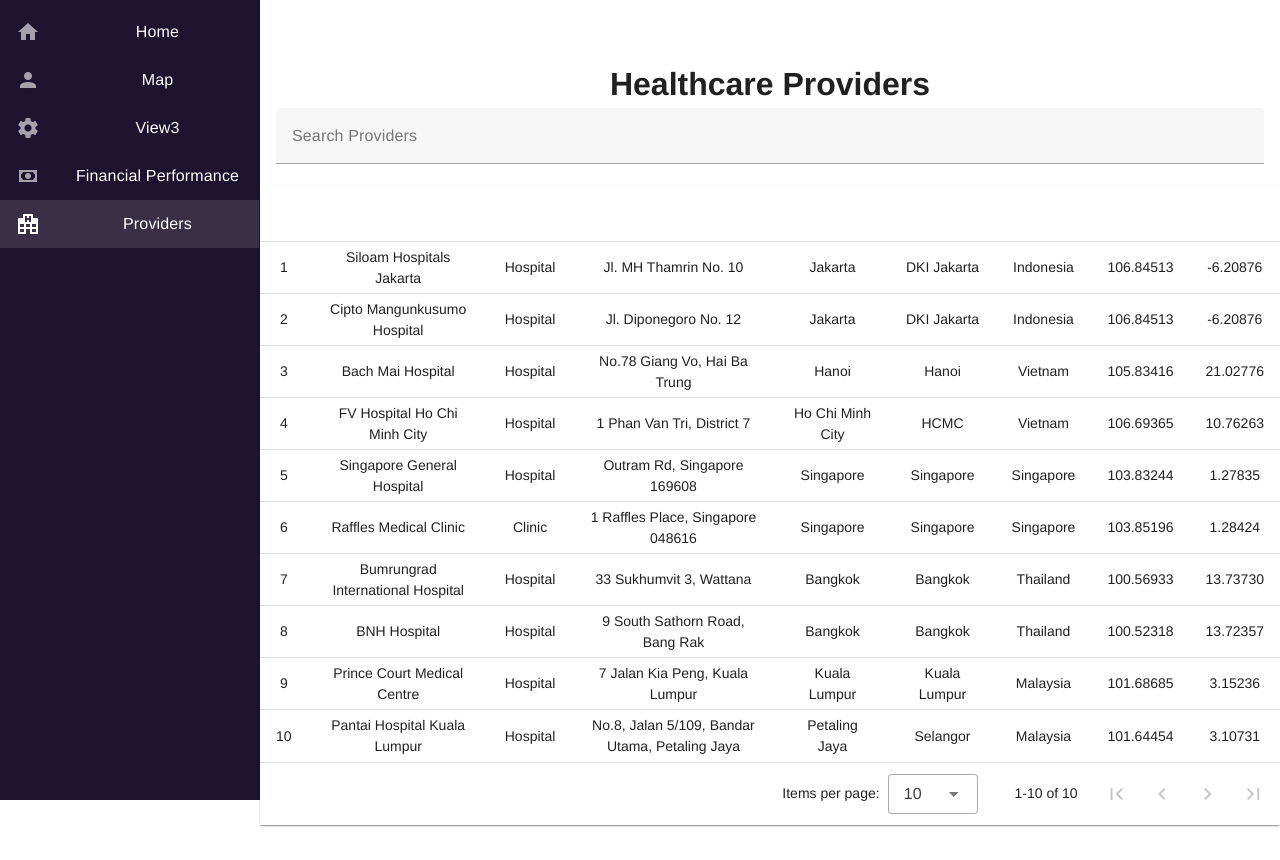
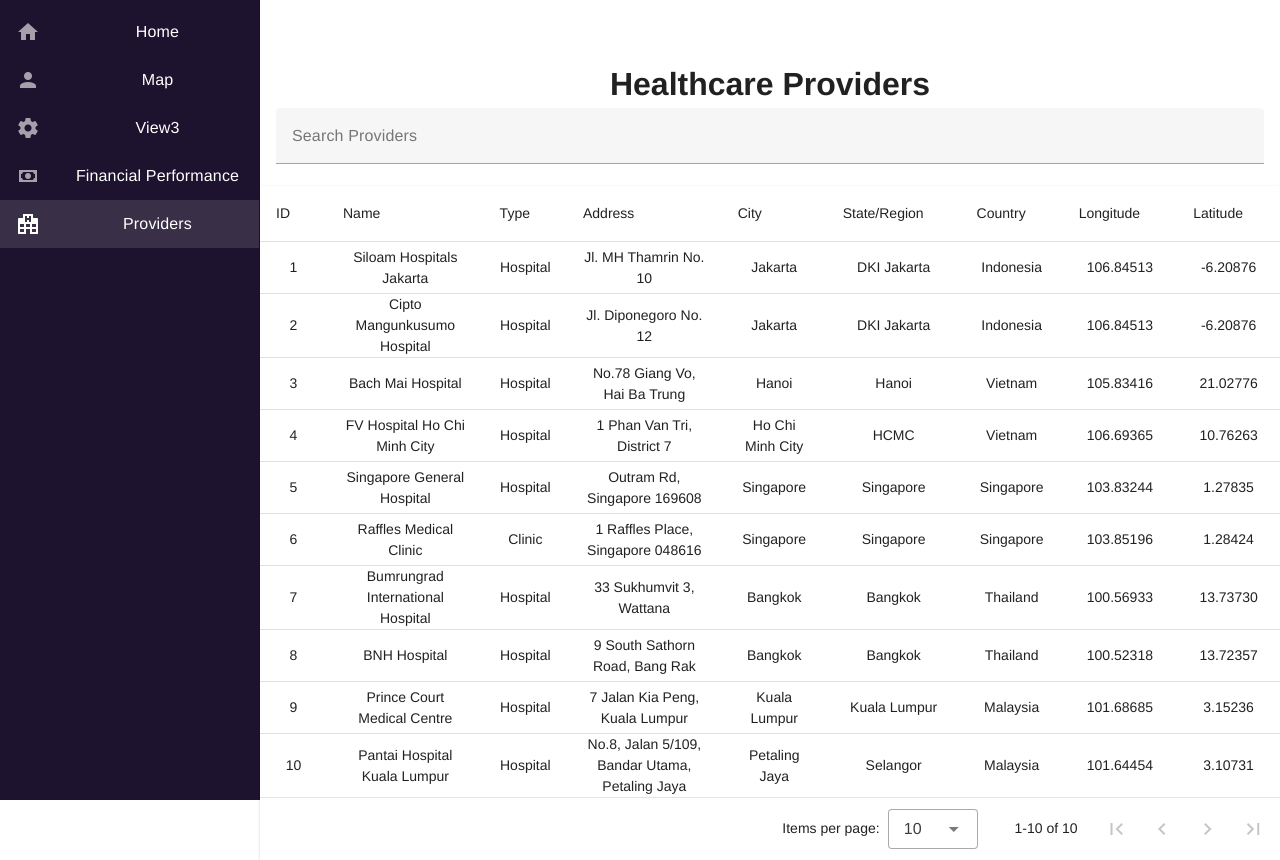
Before and after one commit to johnnythesnake12/bt4103-group17-dashboard-fe, a Vue app in the folder bt4103-group17-dashboard-fe/: page /providers in a window 1280 px wide. Built offline with nearby package versions, Linux system fonts and the light colour scheme.

Commit message:
Updated headers to be visible on the Providers View

```diff
--- a/bt4103-group17-dashboard-fe/src/views/ProvidersView.vue
+++ b/bt4103-group17-dashboard-fe/src/views/ProvidersView.vue
@@ -135,15 +135,15 @@
         }
       ],
       headers: [
-        { text: "ID", value: "provider_id" },
-        { text: "Name", value: "provider_name" },
-        { text: "Type", value: "provider_type" },
-        { text: "Address", value: "address" },
-        { text: "City", value: "city" },
-        { text: "State/Region", value: "state_region" },
-        { text: "Country", value: "country" },
-        { text: "Longitude", value: "longitude" },
-        { text: "Latitude", value: "latitude" }
+        { title: "ID", key: "provider_id" },
+        { title: "Name", key: "provider_name" },
+        { title: "Type", key: "provider_type" },
+        { title: "Address", key: "address" },
+        { title: "City", key: "city" },
+        { title: "State/Region", key: "state_region" },
+        { title: "Country", key: "country" },
+        { title: "Longitude", key: "longitude" },
+        { title: "Latitude", key: "latitude" }
       ]
     };
   }
```
